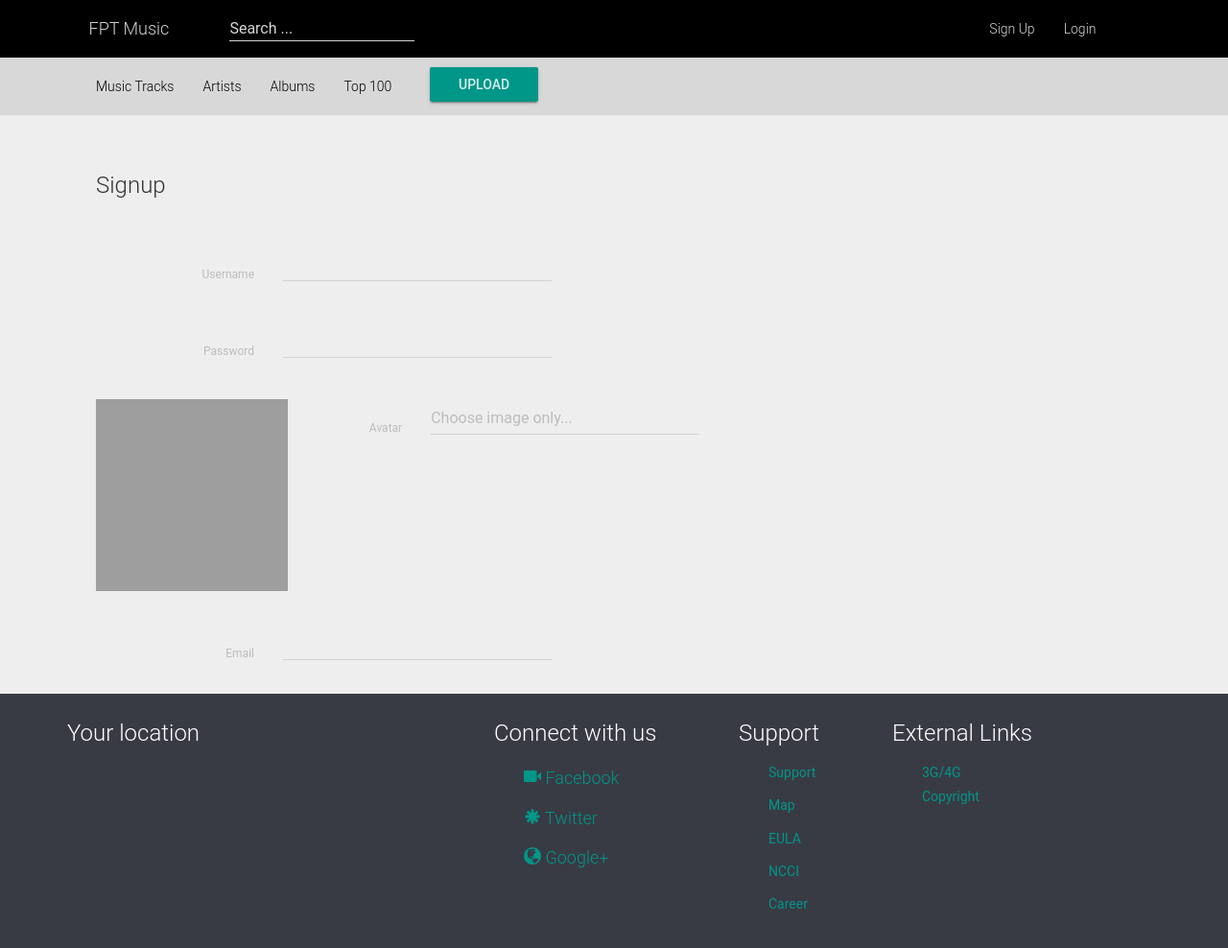
After one commit to namlai000/MusicWebApp, an ASP.NET MVC app: template MusicWebApp/Areas/Music/Views/Auth/Signup.cshtml in a window 1280 px wide. The commit adds this page. Shown: the whole page at 96% size. Run offline with ASP.NET Core 8 and stand-ins for ASP.NET MVC 5, Linux system fonts and the light colour scheme; the template is opened without the code that fills it, so the values that code supplies are empty; the project's own start-up code is not run, and a stand-in starts its controllers and pages; some libraries are stand-ins or nearby versions; grey boxes are pictures that could not be loaded.

Commit message:
Initial signup page

```diff
--- /dev/null
+++ b/MusicWebApp/Areas/Music/Views/Auth/Signup.cshtml
@@ -0,0 +1,51 @@
+@model MusicWebApp.Models.Login
+
+@{
+    ViewBag.Title = "Signup";
+    Layout = "~/Views/Shared/_Layout.cshtml";
+}
+
+<div class="col-md-12">
+    <form id="form">
+        <div class="row container">
+            <h3>Signup</h3>
+            <hr />
+            <div class="col-md-12">
+                <div class="form-horizontal">
+                    <div class="form-group">
+                        @Html.LabelFor(a => a.Username, new { @class = "col-md-2 control-label" })
+                        <div class="col-md-10">
+                            @Html.TextBoxFor(a => a.Username, new { @class = "form-control" })
+                        </div>
+                    </div>
+                    <div class="form-group">
+                        @Html.LabelFor(a => a.Password, new { @class = "col-md-2 control-label" })
+                        <div class="col-md-10">
+                            @Html.PasswordFor(a => a.Password, new { @class = "form-control" })
+                        </div>
+                    </div>
+                    <div class="form-group">
+                        <div class="row">
+                            <div class="col-md-2">
+                                <img src="https://placeholdit.imgix.net/~text?txtsize=28&txt=300%C3%97300&w=300&h=300" id="preview" width="200" height="200" />
+                            </div>
+                            <div class="col-md-10">
+                                <label for="image" class="col-md-2 control-label">Avatar</label>
+                                <div class="col-md-10">
+                                    <input type="text" readonly="" class="form-control" placeholder="Choose image only...">
+                                    <input type="file" accept="image/*" id="image">
+                                </div>
+                            </div>
+                        </div>
+                    </div>
+                    <div class="form-group">
+                        @Html.LabelFor(a => a.User.Email, new { @class = "col-md-2 control-label" })
+                        <div class="col-md-10">
+                            @Html.TextBoxFor(a => a.User.Email, new { @class = "form-control", type = "email" })
+                        </div>
+                    </div>
+                </div>
+            </div>
+        </div>
+    </form>
+</div>
--- a/MusicWebApp/Views/Shared/_Layout.cshtml
+++ b/MusicWebApp/Views/Shared/_Layout.cshtml
@@ -161,7 +161,7 @@
 
     @{
         MusicWebApp.Models.MusicEntities en = new MusicWebApp.Models.MusicEntities();
-        var login = en.Logins.FirstOrDefault(a => a.Username.Equals(HttpContext.Current.User.Identity.Name));
+        MusicWebApp.Models.Login login = null; //en.Logins.FirstOrDefault(a => a.Username.Equals(HttpContext.Current.User.Identity.Name));
         MusicWebApp.Models.User userLogin = null;
         if (login != null)
         {
@@ -288,27 +288,27 @@
                     <ul class="list-group">
                         <li class="list-group-item">
                             <div class="col-md-12">
-                                <a href="#"><h4>Support</h4></a>
+                                <a href="#"><h5>Support</h5></a>
                             </div>
                         </li>
                         <li class="list-group-item">
                             <div class="col-md-12">
-                                <a href="#"><h4>Map</h4></a>
+                                <a href="#"><h5>Map</h5></a>
                             </div>
                         </li>
                         <li class="list-group-item">
                             <div class="col-md-12">
-                                <a href="#"><h4>EULA</h4></a>
+                                <a href="#"><h5>EULA</h5></a>
                             </div>
                         </li>
                         <li class="list-group-item">
                             <div class="col-md-12">
-                                <a href="#"><h4>NCCI</h4></a>
+                                <a href="#"><h5>NCCI</h5></a>
                             </div>
                         </li>
                         <li class="list-group-item">
                             <div class="col-md-12">
-                                <a href="#"><h4>Career</h4></a>
+                                <a href="#"><h5>Career</h5></a>
                             </div>
                         </li>
                     </ul>
@@ -318,10 +318,10 @@
                     <ul class="list-group">
                         <li class="list-group-item">
                             <div class="col-md-12">
-                                <a href="#"><h4>3G/4G</h4></a>
+                                <a href="#"><h5>3G/4G</h5></a>
                             </div>
                             <div class="col-md-12">
-                                <a href="#"><h4>Copyright</h4></a>
+                                <a href="#"><h5>Copyright</h5></a>
                             </div>
                         </li>
                     </ul>
```
Also changed, not shown: MusicWebApp/Areas/Music/Controllers/AuthController.cs (+7 -0 lines), MusicWebApp/MusicWebApp.csproj.
